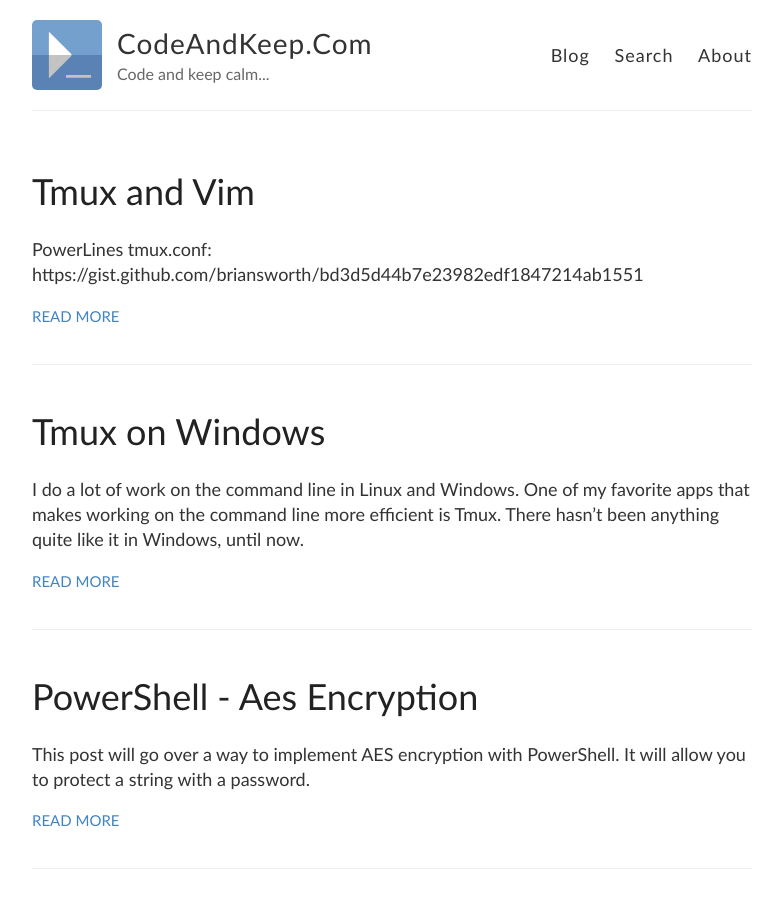
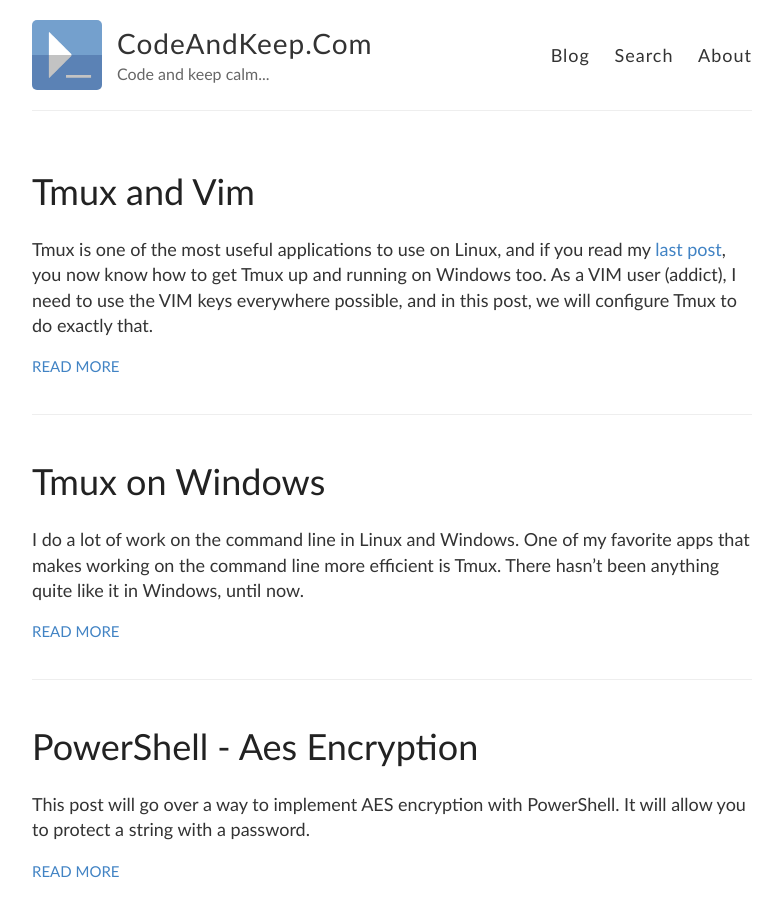
Before and after one commit to briansworth/dev, a Jekyll site: the page built from index.html, in a window 1280 px wide and 900 px high. Shown: the whole window, without its empty margins (248-1031 px from the left). Built offline with Jekyll 4.4.1, drawn with Linux system fonts in a browser that asks for light colours; the list of posts is cut into pages by our own code.

Commit message:
Add basics of Tmux.conf install from Gist

````diff
--- a/_posts/2020-8-15-Tmux-and-Vim.md
+++ b/_posts/2020-8-15-Tmux-and-Vim.md
@@ -1,8 +1,84 @@
 ---
 layout: post
 title: Tmux and Vim
-description: Configure Tmux with VIM Shortcuts
+description: Configure Tmux with VIM keys. Works on Windows and Linux
 ---
+
+Tmux is one of the most useful applications to use on Linux,
+and if you read my [last post]({{ site.baseurl }}/Tmux-on-Windows/),
+you now know how to get Tmux up and running on Windows too.
+As a VIM user (addict), I need to use the VIM keys everywhere possible,
+and in this post, we will configure Tmux to do exactly that.
+
+## Prerequisites
+
+----
+
+You will need Tmux installed and working.
+
+**Linux**: Install as you would any other package
+
+```bash
+# Example for Debian based distros
+sudo apt install tmux
+```
+
+**Windows**: Follow the guide in my
+[previous post]({{ site.baseurl }}/Tmux-on-Windows/) and then continue from here.
+
+
+### Disclaimer
+
+----
+
+As a disclaimer, this guide will do more than just add VIM keys to Tmux;
+it will change the default Tmux prefix `Ctrl + b` to the backtick '```'.
+The new configuration makes use of Tmux plugins that make Tmux even better.
+I would recommend backing up your existing Tmux.conf file before continuing:
+
+```bash
+# Backup your existing config if necessary
+cp ~/.tmux.conf ~/.tmux.conf-backup
+```
+
+## Set the tmux.conf file
+
+----
+
+I have a pre-set Tmux.conf file stored as a Gist in GitHub for Linux and Windows.
+
+[Linux Tmux config](https://gist.github.com/briansworth/9da664f15e51ca48ab5d7a0ac4a73cb2)
+
+Run the following to quickly install it on Linux.
+
+```bash
+TMUX_CONF=~/.tmux.conf
+GIST_URL=https://gist.githubusercontent.com/briansworth/9da664f15e51ca48ab5d7a0ac4a73cb2/raw/ea2f7da743887e345dbddeccd7eedb1fd2271ba6/.tmux.conf
+
+# Backup the existing tmux.conf if it exists before overwriting
+if [ -f $TMUX_CONF ]; then
+  cp $TMUX_CONF ~/.tmux.conf.bak_CodeAndKeep
+fi
+curl $GIST_URL -o $TMUX_CONF
+```
+
+[Windows Tmux config](https://gist.github.com/briansworth/b12f28f9a9e7bd42d9d7b67160079188)
+
+Run the following to quickly install it on Windows.
+
+*NOTE: You will need to be in a bash shell on your WSL Distro*
+
+```bash
+TMUX_CONF=~/.tmux.conf
+GIST_URL=https://gist.githubusercontent.com/briansworth/b12f28f9a9e7bd42d9d7b67160079188/raw/61bcca39aed0b68fb2891c26ac4bf92c20733bcd/windows.tmux.conf
+
+# Backup the existing tmux.conf if it exists before overwriting
+if [ -f $TMUX_CONF ]; then
+  cp $TMUX_CONF ~/.tmux.conf.bak_CodeAndKeep
+fi
+curl $GIST_URL -o $TMUX_CONF
+```
+
 
 PowerLines tmux.conf:
 https://gist.github.com/briansworth/bd3d5d44b7e23982edf1847214ab1551
````
